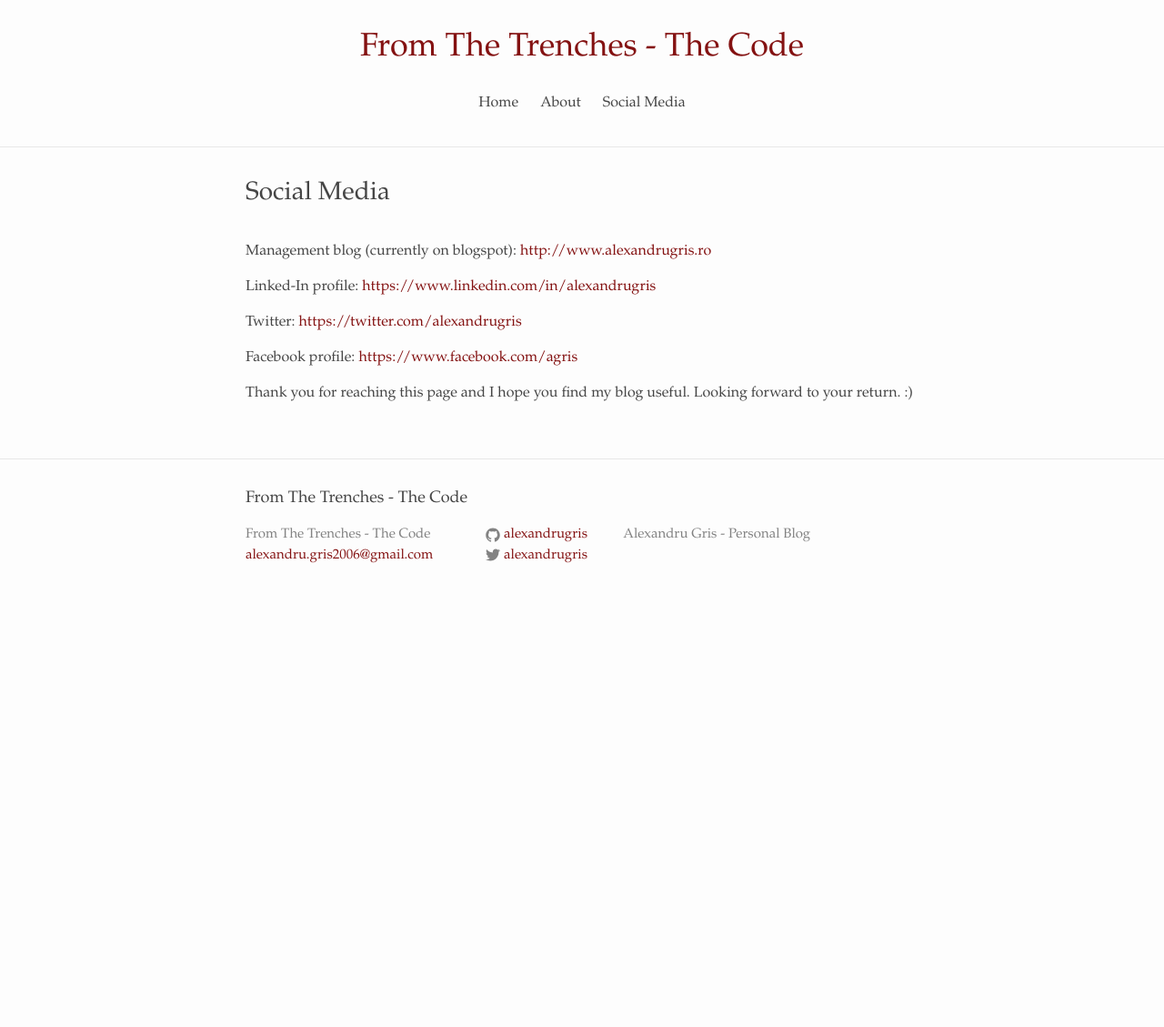
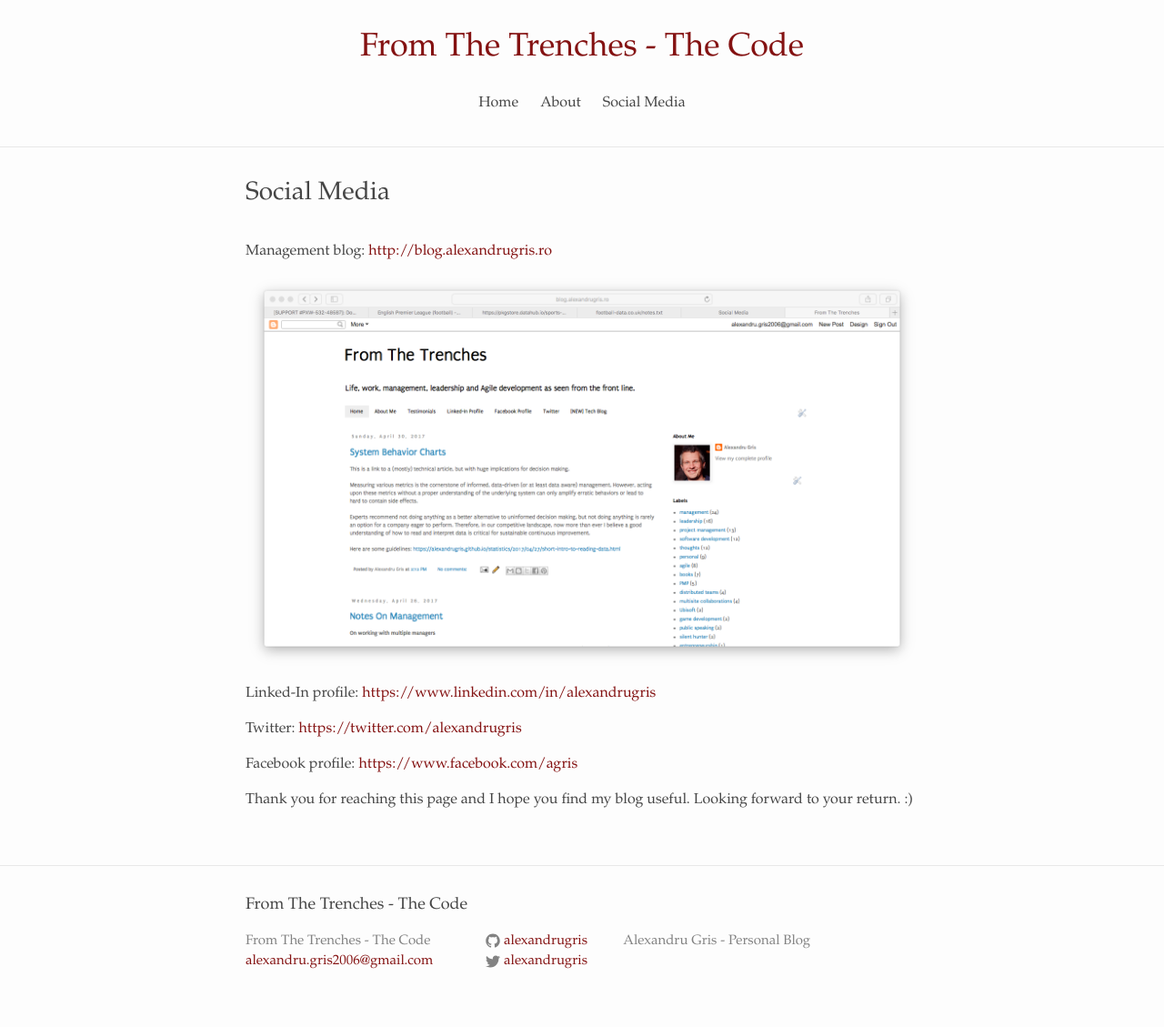
Before and after one commit to alexandrugris/my-jekyll-tech-blog, a Jekyll site: the page built from MyBlog/socialmedia.md, in a window 1280 px wide. Shown: the whole page at 91% size. Built offline with Jekyll 4.4.1, drawn with Linux system fonts in a browser that asks for light colours; before the commit the page ends 900 px from its top, so only the background shows below that.

Commit message:
edited about

```diff
--- a/MyBlog/socialmedia.md
+++ b/MyBlog/socialmedia.md
@@ -4,7 +4,9 @@ title: Social Media
 permalink: /sm/
 ---
 
-Management blog (currently on blogspot): [http://www.alexandrugris.ro](http://www.alexandrugris.ro)
+Management blog: [http://blog.alexandrugris.ro](http://blog.alexandrugris.ro)
+
+![Management Blog]({{site.url}}/assets/management_blog.png)
 
 Linked-In profile: [https://www.linkedin.com/in/alexandrugris](https://www.linkedin.com/in/alexandrugris)
 
```
Also changed, not shown: MyBlog/assets/management_blog.png (added).
